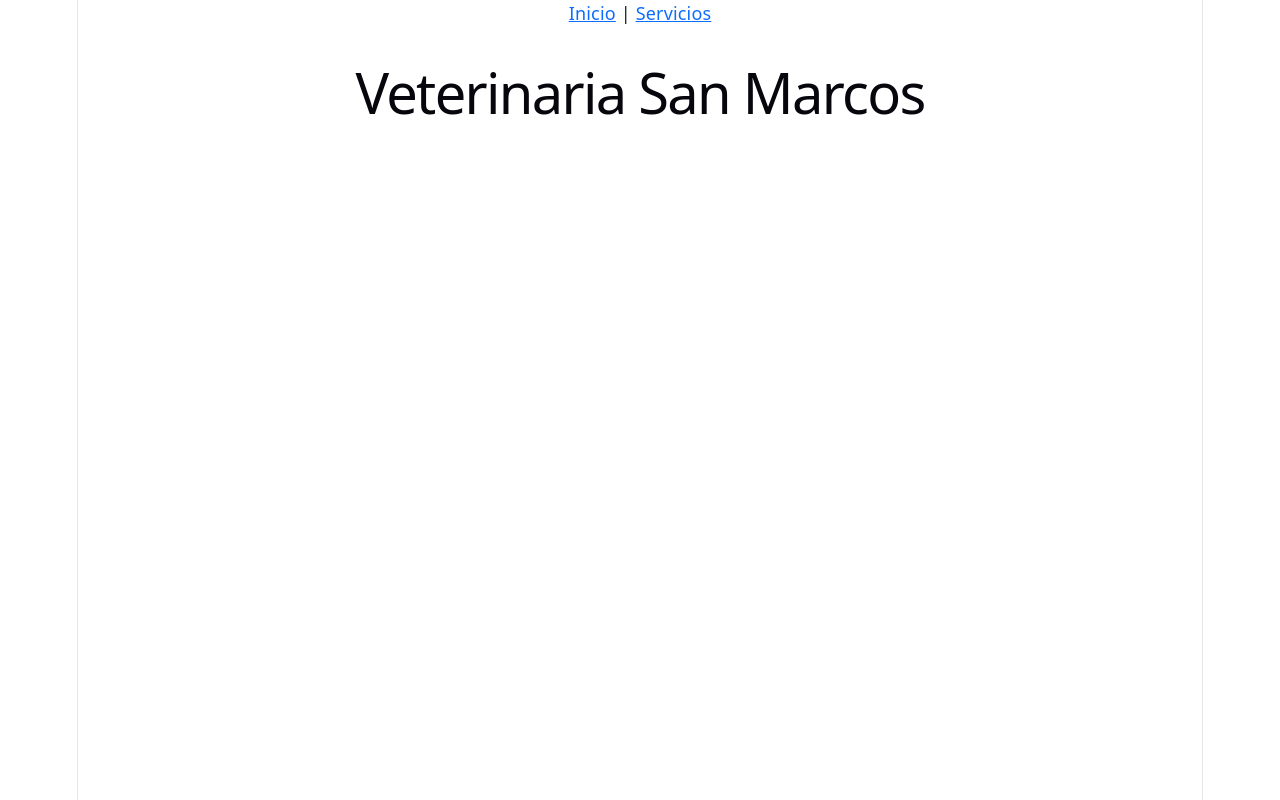
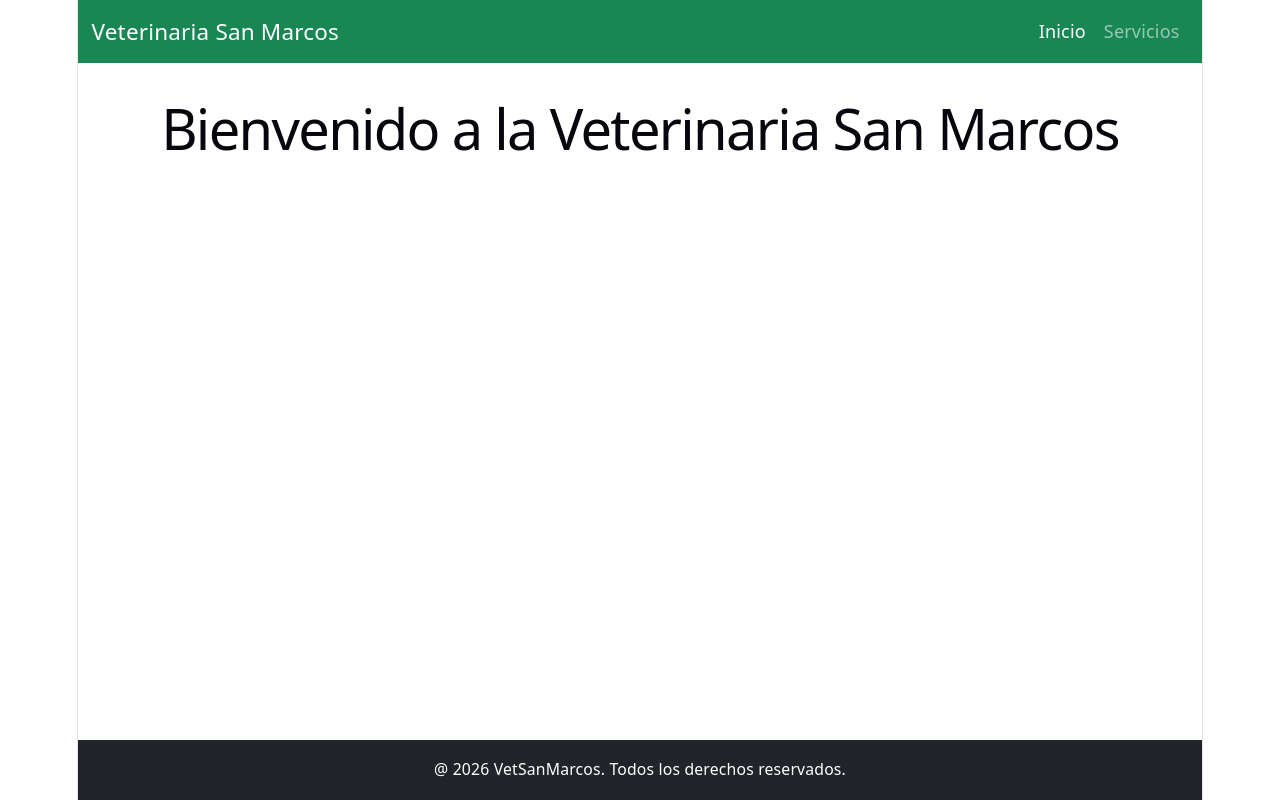
Before and after one commit to Raccxon/VetSanMarcos-Proyect, a React (Vite) app: page / in a window 1280 px wide. Built offline with nearby package versions, Linux system fonts and the light colour scheme.

Commit message:
feat: agrega Layout con Navbar y Footer, reorganiza componentes en layout/ y ui/

```diff
--- a/src/App.jsx
+++ b/src/App.jsx
@@ -1,20 +1,15 @@
-import { Routes, Route, Link } from 'react-router-dom'
+import { Routes, Route } from 'react-router-dom'
+import Layout from './components/layout/Layout'
 import ServiciosPage from './pages/ServiciosPage'
 
 function App() {
   return (
-    <div>
-      <nav>
-        <Link to="/">Inicio</Link>
-        {' | '}
-        <Link to="/servicios">Servicios</Link>
-      </nav>
-
-      <Routes>
-        <Route path="/" element={<h1>Veterinaria San Marcos</h1>} />
-        <Route path="/servicios" element={<ServiciosPage />} />
-      </Routes>
-    </div>
+    <Routes>
+      <Route path="/" element={<Layout />}>
+        <Route index element={<h1>Bienvenido a la Veterinaria San Marcos</h1>} />
+        <Route path="servicios" element={<ServiciosPage />} />
+      </Route>
+    </Routes>
   )
 }
 
--- /dev/null
+++ b/src/components/layout/Footer.jsx
@@ -0,0 +1,11 @@
+function Footer() {
+  return (
+    <footer className="bg-dark text-white py-3 mt-auto">
+      <div className="container text-center small">
+         @ 2026 VetSanMarcos. Todos los derechos reservados.
+      </div>
+    </footer>
+  );
+}
+
+export default Footer;
--- /dev/null
+++ b/src/components/layout/Layout.jsx
@@ -0,0 +1,17 @@
+import { Outlet } from "react-router-dom";
+import Navbar from "./Navbar";
+import Footer from "./Footer";
+
+function Layout() {
+    return (
+        <div className="d-flex flex-column min-vh-100">
+            <Navbar />
+            <main className="flex-grow-1">
+                <Outlet />
+            </main>
+            <Footer />
+        </div>
+    );
+}
+
+export default Layout;
--- /dev/null
+++ b/src/components/layout/Navbar.jsx
@@ -0,0 +1,35 @@
+import { NavLink } from 'react-router-dom'
+
+function Navbar() {
+    return (
+        <nav className="navbar navbar-expand-lg navbar-dark bg-success sticky-top">
+            <div className="container">
+                <NavLink className="navbar-brand" to="/">
+                    Veterinaria San Marcos
+                </NavLink>
+
+                <button
+                    className="navbar-toggler"
+                    type="button"
+                    data-bs-toggle="collapse"
+                    data-bs-target="#navMain"
+                >
+                    <span className="navbar-toggler-icon"></span>
+                </button>
+
+                <div className="collapse navbar-collapse" id="navMain">
+                    <ul className="navbar-nav ms-auto">
+                        <li className="nav-item">
+                            <NavLink className="nav-link" to="/">Inicio</NavLink>
+                        </li>
+                        <li className="nav-item">
+                            <NavLink className="nav-link" to="/servicios">Servicios</NavLink>
+                        </li>
+                    </ul>
+                </div>
+            </div>
+        </nav>
+    )
+}
+
+export default Navbar
--- a/src/main.jsx
+++ b/src/main.jsx
@@ -6,6 +6,8 @@ import { createRoot } from 'react-dom/client'
 import { BrowserRouter } from 'react-router-dom'
 // trae el archivo de estilos de bootstrap (CSS)
 import  'bootstrap/dist/css/bootstrap.min.css'
+
+import 'bootstrap/dist/js/bootstrap.bundle.min.js'
 // trae nuestros estilos
 import './index.css'
 // trae el componente de toda la aplicacion
--- a/src/pages/ServiciosPage.jsx
+++ b/src/pages/ServiciosPage.jsx
@@ -1,6 +1,6 @@
 import { useState } from "react";
 import { servicios } from "../data/servicios";
-import ServicioCard from "../components/ServicioCard";
+import ServicioCard from "../components/ui/ServicioCard";
 
 function ServiciosPage() {
   const [busqueda, setBusqueda] = useState("");
```
Also changed, not shown: src/components/ui/ServicioCard.jsx (renamed from src/components/Serviciocard.jsx).
